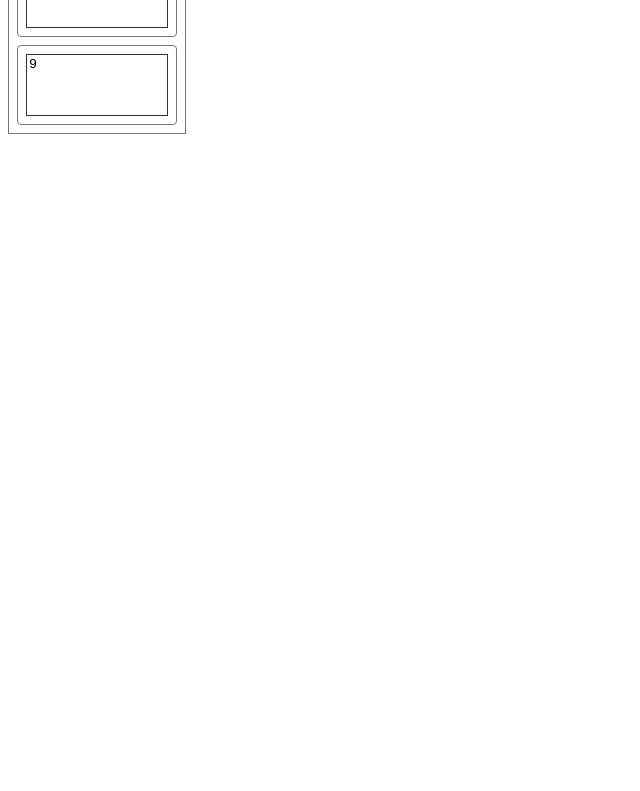
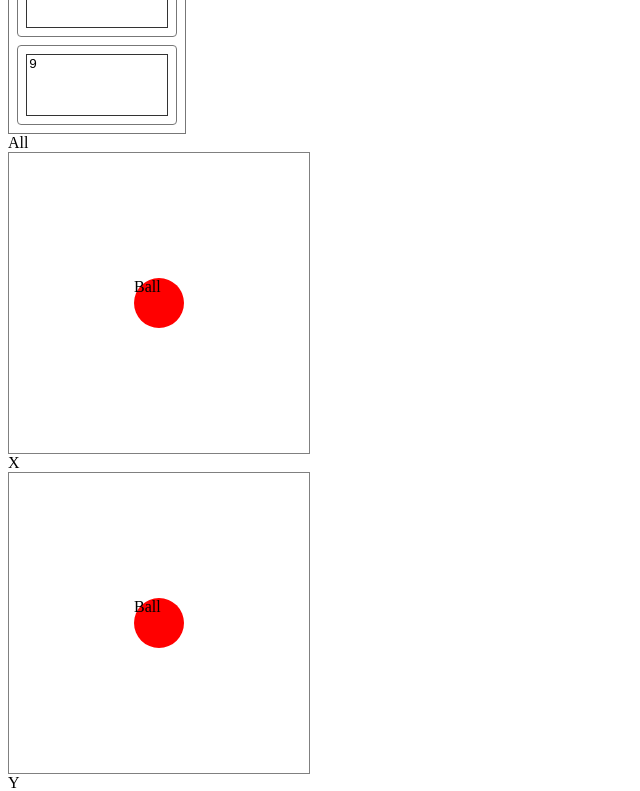
Before and after one commit to mmis1000/vue-dnd, a Vue app: page / in a window 1280 px wide. Shown: the part 3520-4311 px from the top of the page, without its empty margins (0-640 px from the left). Before the commit the page ends 3662 px from the top, so only its background shows below. Built offline with nearby package versions, Linux system fonts and the light colour scheme.

Commit message:
Add option for controling the start direction

```diff
--- a/src/App.vue
+++ b/src/App.vue
@@ -3,6 +3,7 @@ import ExampleSimple from './components/ExampleSimple.vue';
 import ExampleHandle from './components/ExampleHandle.vue';
 import Board from './components/Board.vue';
 import SortableList from './components/SortableList.vue';
+import StartDirection from './components/StartDirection.vue';
 
 </script>
 
@@ -20,13 +21,13 @@ import SortableList from './components/SortableList.vue';
   <div>Pointer Event Provider</div>
   <Board :usePointerEvent="true"/>
   <SortableList />
+  <div>All</div>
+  <StartDirection usePointerEvent startDirection="all"/>
+  <div>X</div>
+  <StartDirection usePointerEvent startDirection="x"/>
+  <div>Y</div>
+  <StartDirection usePointerEvent startDirection="y"/>
 </template>
 
 <style scoped>
-.wrap {
-  display: inline-block;
-}
-.row {
-  display: flex;
-}
 </style>
--- /dev/null
+++ b/src/components/StartDirection.vue
@@ -0,0 +1,41 @@
+<template>
+  <div class="wrap">
+    <StartDirectionDraggable
+      :start-direction="props.startDirection"
+    />
+  </div>
+</template>
+
+<script setup lang="ts">
+import { StartDirection, useHtmlProvider, usePointerEventProvider } from '../packages/vue-dnd';
+import StartDirectionDraggable from './startDirection/StartDirectionDraggable.vue';
+
+const props = defineProps({
+  usePointerEvent: {
+    type: Boolean,
+    default: false
+  },
+  startDirection: {
+    type: String as unknown as new () => StartDirection,
+    default: 'all' as StartDirection
+  }
+});
+
+if (props.usePointerEvent) {
+  usePointerEventProvider();
+} else {
+  useHtmlProvider();
+}
+
+</script>
+
+<style scoped>
+.wrap {
+  width: 300px;
+  height: 300px;
+  border: solid 1px grey;
+  display: flex;
+  align-items: center;
+  justify-content: center;
+}
+</style>
--- /dev/null
+++ b/src/components/startDirection/StartDirectionDraggable.vue
@@ -0,0 +1,33 @@
+<template>
+    <div class="ball" :style="{ 'opacity': state.isDragging ? '0.5' : '1' }" v-bind="propsItem()">
+      Ball
+    </div>
+</template>
+
+<script setup lang="ts">
+import { toRefs } from 'vue';
+import { StartDirection, useDraggable } from '../../packages/vue-dnd';
+
+const props = defineProps({
+  startDirection: {
+    type: String as unknown as new () => StartDirection,
+    default: 'all' as StartDirection
+  }
+});
+const { startDirection } = toRefs(props)
+const { propsItem, state } = useDraggable(
+  null,
+  {
+    startDirection
+  }
+);
+</script>
+
+<style scoped>
+.ball {
+  width: 50px;
+  height: 50px;
+  background: red;
+  border-radius: 50%;
+}
+</style>
--- a/src/packages/vue-dnd/interfaces.ts
+++ b/src/packages/vue-dnd/interfaces.ts
@@ -17,6 +17,8 @@ export interface Execution<T> {
 
 export type GetProps = () => Record<string, any>
 
+export type StartDirection = 'all' | 'x' | 'y'
+
 export interface DndProvider<IData> {
   readonly readonlyExecutions: Readonly<Execution<IData>[]>
 
@@ -25,7 +27,10 @@ export interface DndProvider<IData> {
       onDragStart?: DndDragHandlerWithData<IData>
     },
     dataOrRef: IData | Ref<IData>,
-    previewGetter?: () => VNode<any, any, any>
+    options?: {
+      previewGetter?: () => VNode<any, any, any>
+      startDirection?: StartDirection | Ref<StartDirection>
+    }
   ): [
       id: DragDropTargetIdentifier,
       getItemProps: GetProps,
--- a/src/packages/vue-dnd/use-draggable.ts
+++ b/src/packages/vue-dnd/use-draggable.ts
@@ -1,5 +1,5 @@
 import { cloneVNode, computed, inject, reactive, Ref, VNode } from "vue"
-import { DndDragHandlerWithData, DndProvider, Execution } from "./interfaces"
+import { DndDragHandlerWithData, DndProvider, Execution, StartDirection } from "./interfaces"
 import { myMergeProps, PROVIDER_INJECTOR_KEY } from "./internal"
 
 export const useDraggableWithHandle = <IData = unknown>(
@@ -7,6 +7,7 @@ export const useDraggableWithHandle = <IData = unknown>(
   options: {
     disabled?: boolean
     preview?: () => VNode<any, any, any>
+    startDirection?: StartDirection | Ref<StartDirection>
     onDragStart?: DndDragHandlerWithData<IData>
   }
 ): {
@@ -37,7 +38,10 @@ export const useDraggableWithHandle = <IData = unknown>(
 
   const [id, getProps, getHandleProps] = provider.useDraggableDecorator({
     onDragStart: options.onDragStart
-  }, data, options.preview)
+  }, data, {
+    previewGetter: options.preview,
+    startDirection: options.startDirection
+  })
 
   const wrapItem = <T, U, V>(node: VNode<T, U, V>): VNode<T, U, V> => cloneVNode(node, getProps(), true) as any
   const wrapHandle = <T, U, V>(node: VNode<T, U, V>): VNode<T, U, V> => cloneVNode(node, getHandleProps(), true) as any
@@ -60,6 +64,7 @@ export const useDraggable = <IData = unknown>(
   options: {
     disabled?: boolean
     preview?: () => VNode<any, any, any>,
+    startDirection?: StartDirection | Ref<StartDirection>
     onDragStart?: DndDragHandlerWithData<IData>
   }
 ): {
--- a/src/packages/vue-dnd/use-html-provider.ts
+++ b/src/packages/vue-dnd/use-html-provider.ts
@@ -1,5 +1,5 @@
-import { computed, ComputedRef, onMounted, onUnmounted, provide, reactive, readonly, ref, Ref, shallowReactive, shallowReadonly, unref, VNode } from "vue";
-import { DndProvider, DndDragHandlerWithData, DragDropTargetIdentifier, Execution, GetProps } from "./interfaces";
+import { computed, ComputedRef, onMounted, onUnmounted, provide, reactive, ref, Ref, shallowReactive, shallowReadonly, unref, VNode } from "vue";
+import { DndProvider, DndDragHandlerWithData, DragDropTargetIdentifier, Execution, GetProps, StartDirection } from "./interfaces";
 import { matchAccept, PROVIDER_INJECTOR_KEY } from "./internal";
 
 let instanceId = 0
@@ -24,12 +24,11 @@ const findAndRemove = <T>(arr: T[], predicate: (arg: T) => boolean) => {
 }
 
 interface DropTargetState {
-  id: DragDropTargetIdentifier,
+  id: DragDropTargetIdentifier
   elements: Element[]
 }
 
 class HtmlExecutionImpl<T> implements Execution<T> {
-
   readonly targetStatus: DropTargetState[] = reactive([])
 
   readonly mappedTargets = computed(() => {
@@ -60,7 +59,9 @@ class HtmlProvider<IData> implements DndProvider<IData> {
   private dragEventIndex = 0
   private dropTargetId = 0
   private dragTargetId = 0
-  private executions: HtmlExecutionImpl<IData>[] = shallowReactive<HtmlExecutionImpl<IData>[]>([])
+  private executions: HtmlExecutionImpl<IData>[] = shallowReactive<
+    HtmlExecutionImpl<IData>[]
+  >([])
   private emptyImage: HTMLImageElement
 
   readonly readonlyExecutions = shallowReadonly(this.executions)
@@ -86,16 +87,17 @@ class HtmlProvider<IData> implements DndProvider<IData> {
           ev.preventDefault()
           // must be 'move' or the drop handler didn't work
           // https://www.w3.org/html/wg/spec/dnd.html#drag-and-drop-processing-model
-          ev.dataTransfer!.dropEffect = "move"
+          ev.dataTransfer!.dropEffect = 'move'
         } else {
-          ev.dataTransfer!.dropEffect = "copy"
+          ev.dataTransfer!.dropEffect = 'copy'
         }
       }
     }
 
     const dropHandler = (ev: DragEvent) => {
       const id = getId(ev)
-      const inst = id != null ? this.executions.find(exe => exe.id === id) : undefined
+      const inst =
+        id != null ? this.executions.find((exe) => exe.id === id) : undefined
       if (inst && inst.preview != null) {
         ev.preventDefault()
       }
@@ -113,9 +115,15 @@ class HtmlProvider<IData> implements DndProvider<IData> {
   }
 
   useDraggableDecorator<T, U, V>(
-    events: { onDragStart?: DndDragHandlerWithData<IData>; },
+    events: { onDragStart?: DndDragHandlerWithData<IData> },
     dataOrRef: IData | Ref<IData>,
-    previewGetter?: () => VNode<any, any, any>
+    {
+      previewGetter,
+      startDirection = 'all'
+    } = <{
+      previewGetter?: () => VNode<any, any, any>;
+      startDirection?: StartDirection | Ref<StartDirection>;
+    }>{}
   ): [
       id: DragDropTargetIdentifier,
       getItemProps: GetProps,
--- a/src/packages/vue-dnd/use-pointer-event-provider.ts
+++ b/src/packages/vue-dnd/use-pointer-event-provider.ts
@@ -18,6 +18,7 @@ import {
   DragDropTargetIdentifier,
   Execution,
   GetProps,
+  StartDirection,
 } from "./interfaces";
 import { matchAccept, PROVIDER_INJECTOR_KEY } from "./internal";
 
@@ -98,7 +99,13 @@ class PointerEventProvider<IData> implements DndProvider<IData> {
   useDraggableDecorator<T, U, V>(
     events: { onDragStart?: DndDragHandlerWithData<IData> },
     dataOrRef: IData | Ref<IData>,
-    previewGetter?: () => VNode<any, any, any>
+    {
+      previewGetter,
+      startDirection = 'all'
+    } = <{
+      previewGetter?: () => VNode<any, any, any>;
+      startDirection?: StartDirection | Ref<StartDirection>;
+    }>{}
   ): [DragDropTargetIdentifier, GetProps, GetProps] {
     const dragTargetId = this.dragTargetId++;
 
@@ -175,7 +182,14 @@ class PointerEventProvider<IData> implements DndProvider<IData> {
         if (stagedExe) {
           const currentPos = [ev.clientX, ev.clientY]
           const initialPos = stagedExe.initialMouse
-          const dist = ((currentPos[0] - initialPos[0]) ** 2 + (currentPos[1] - initialPos[1]) ** 2) ** 0.5
+
+          const dist =
+            unref(startDirection) === 'all'
+              ? ((currentPos[0] - initialPos[0]) ** 2 + (currentPos[1] - initialPos[1]) ** 2) ** 0.5
+              : unref(startDirection) === 'x'
+                ? Math.abs(currentPos[0] - initialPos[0])
+                : Math.abs(currentPos[1] - initialPos[1])
+
           if (dist > this.options.minDragDistance!) {
             findAndRemove(this.stagedExecutions, i => i.initialEvent.pointerId === ev.pointerId)
             this.executions.push(stagedExe);
@@ -369,13 +383,13 @@ class PointerEventProvider<IData> implements DndProvider<IData> {
 
         const styleOverride: StyleValue = dragging
           ? {
-            "touch-action": "none",
+            'touch-action': unref(startDirection) === 'all' ? 'none' : unref(startDirection) === 'x' ? 'pan-y' : 'pan-x',
             'user-select': 'none',
-            cursor: accepted ? "move" : "no-drop",
+            cursor: accepted ? 'move' : 'no-drop',
           }
           : {
-            "touch-action": "none",
-          };
+            'touch-action': unref(startDirection) === 'all' ? 'none' : unref(startDirection) === 'x' ? 'pan-y' : 'pan-x',
+          }
         const finalMixin = {
           ...handleMixin,
           style: styleOverride,
```
